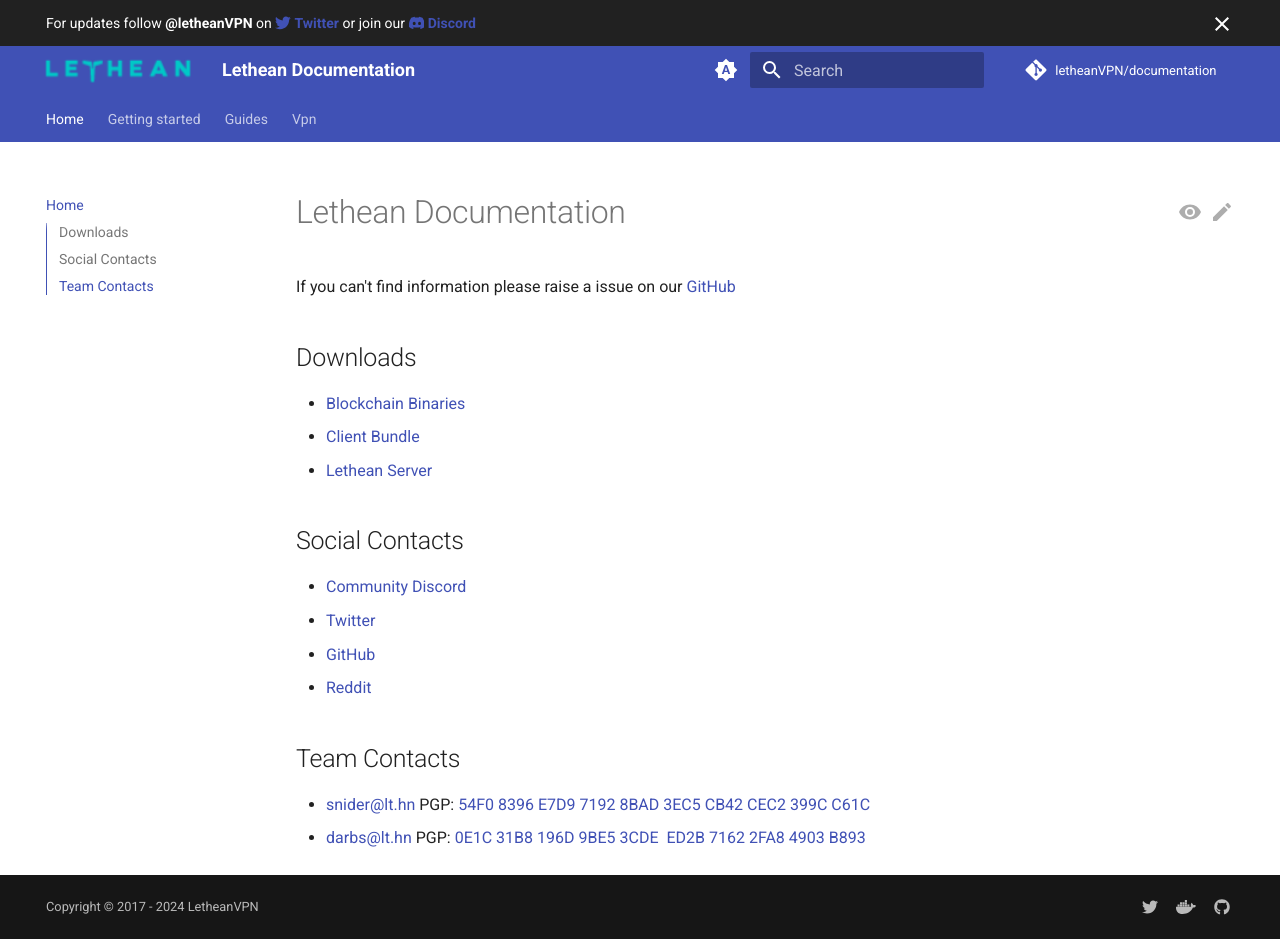
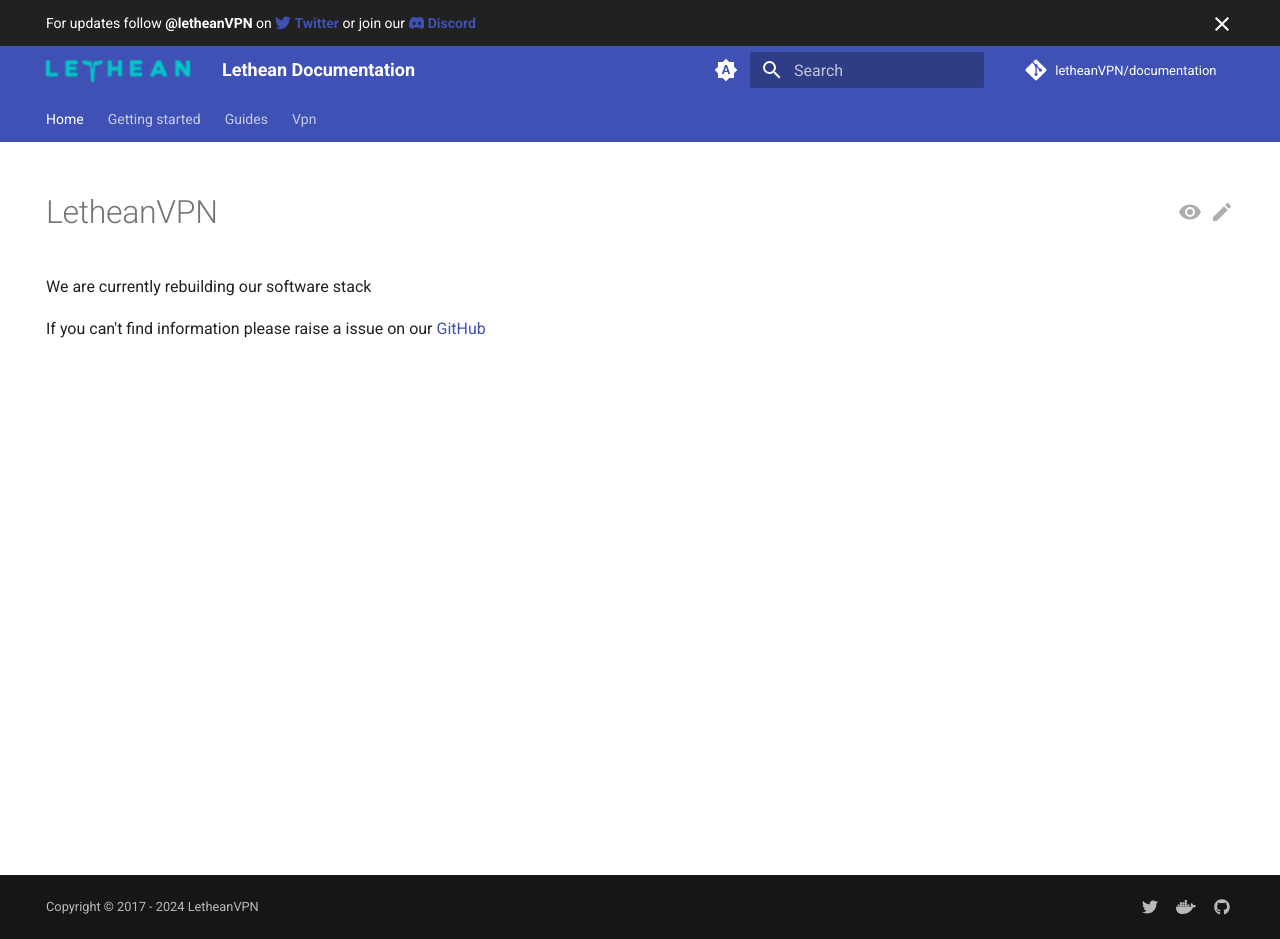
Before and after one commit to letheanVPN/documentation, an MkDocs documentation site: the page built from docs/index.md, in a window 1280 px wide and 939 px high. Built offline with MkDocs 1.6.1 and Material for MkDocs 9.7.7, drawn with Linux system fonts in a browser that asks for light colours; plug-ins that fetch from the network failed and are left out; comment, search, counter and statistics services are not loaded.

Commit message:
cleans homepage

```diff
--- a/docs/index.md
+++ b/docs/index.md
@@ -1,25 +1,12 @@
 ---
 
 title: Home
+hide:
+    - navigation
+---
+# LetheanVPN
 
----
-# Lethean Documentation
+We are currently rebuilding our software stack
+
 
 If you can't find information please raise a issue on our [GitHub](https://github.com/letheanVPN/documentation/issues/new)
-
-## Downloads
-- [Blockchain Binaries](https://github.com/letheanVPN/blockchain/releases/latest)
-- [Client Bundle](https://github.com/letheanVPN/launchers/releases/latest)
-- [Lethean Server](https://github.com/letheanVPN/lethean-server/releases/latest)
-
-## Social Contacts
-
-- [Community Discord](https://discord.com/invite/4xkMbrX)
-- [Twitter](https://twitter.com/letheanVPN)
-- [GitHub](https://github.com/letheanVPN)
-- [Reddit](https://www.reddit.com/r/Lethean/)
-
-## Team Contacts
-
-- [snider@lt.hn](mailto:snider@lt.hn) PGP: [54F0 8396 E7D9 7192 8BAD 3EC5 CB42 CEC2 399C C61C](developers/keys/snider.md)
-- [darbs@lt.hn](mailto:darbs@lt.hn) PGP: [0E1C 31B8 196D 9BE5 3CDE  ED2B 7162 2FA8 4903 B893](developers/keys/darbs.md)
```
